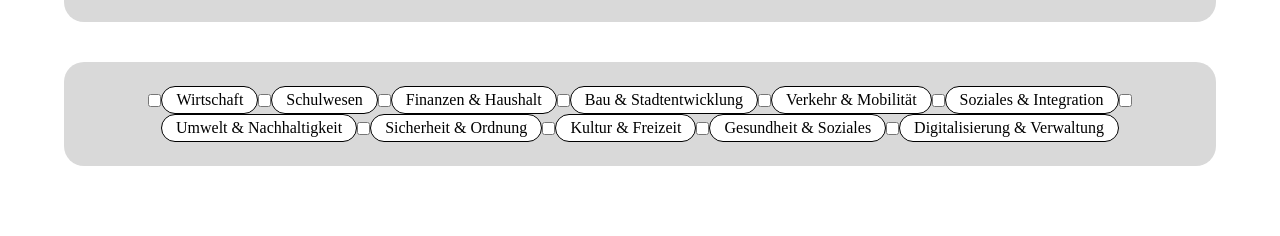
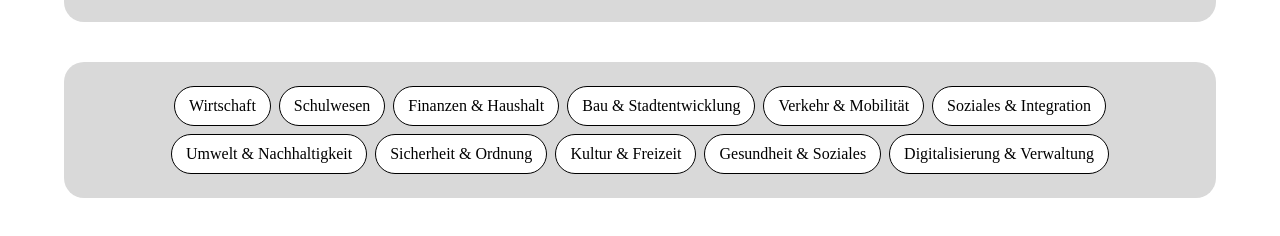
Before and after one commit to policast/msi-webapp, a Nuxt app: page / in a window 1280 px wide. Shown: the part 824-1060 px from the top of the page. Built offline with nearby package versions, Linux system fonts and the light colour scheme.

Commit message:
Add localstorage for save value checkboxes last visit, themes

```diff
--- a/components/aboutus.vue
+++ b/components/aboutus.vue
@@ -2,11 +2,14 @@
     <div class="aboutUs-wrapper">
         <h2>Über Münster Interessiert's</h2>
         <div class="about-video">
-            <iframe class="ms-Hack-Video"
-                src="https://www.youtube.com/embed/OuShG0X0udw?si=Gom9cHgs-deTD8iF&amp;start=2953"
-                title="YouTube video player" frameborder="0" allow="accelerometer;
+
+            <ClientOnly>
+                <iframe class="ms-Hack-Video"
+                    src="https://www.youtube.com/embed/OuShG0X0udw?si=Gom9cHgs-deTD8iF&amp;start=2953"
+                    title="YouTube video player" frameborder="0" allow="accelerometer;
     ; clipboard-write; encrypted-media; gyroscope; picture-in-picture; web-share"
-                referrerpolicy="strict-origin-when-cross-origin" allowfullscreen></iframe>
+                    referrerpolicy="strict-origin-when-cross-origin" allowfullscreen></iframe>
+            </ClientOnly>
 
             <ul>
                 <li>Unserer Antrieb ist...</li>
@@ -19,7 +22,7 @@
     </div>
 </template>
 
-<style lang="scss">
+<style lang="scss" scoped>
 .aboutUs-wrapper {
     @include mix.center();
     flex-direction: column;
--- a/components/logo.vue
+++ b/components/logo.vue
@@ -8,7 +8,7 @@
     </div>
 </template>
 
-<style lang="scss">
+<style lang="scss" scoped>
 .logo-wrapper {
     @include mix.center();
     flex-direction: column;
--- a/components/themes.vue
+++ b/components/themes.vue
@@ -1,28 +1,31 @@
 <template>
     <div class="themes-wrapper">
+
         <template v-for="(theme, index) in themes" :key="index">
-            <input type="checkbox" :id="`${theme}-${index}`" autocomplete="off" class="theme-checkbox">
-            <label class="theme-label" :for="`${theme}-${index}`">
+            <input type="checkbox" :id="`${index}`" autocomplete="off" class="theme-checkbox d-none"
+                v-model="checkedThemes[index]">
+            <label class="theme-label" :for="`${index}`">
                 {{ theme }}
             </label>
         </template>
+
     </div>
 </template>
 
-<style lang="scss">
+<style lang="scss" scoped>
 .themes-wrapper {
-    @include mix.center();
+    @include mix.center($g: 8px);
     background-color: #D9D9D9;
     flex-wrap: wrap;
     width: 90vw;
-    padding: 24px 0;
+    padding: 24px 16px;
     border-radius: 20px;
 }
 
 .theme-label {
     cursor: pointer;
     background-color: #fff;
-    padding: 4px 14px;
+    padding: 10px 14px;
     border: solid 1px black;
     border-radius: 25px;
 }
@@ -47,7 +50,9 @@ input.theme-checkbox:checked+.theme-label::before {
 </style>
 
 <script lang="ts" setup>
-let themes: string[] = ["Wirtschaft",
+import { ref, onMounted, watch } from 'vue';
+
+let themes = ref(["Wirtschaft",
     "Schulwesen",
     "Finanzen & Haushalt",
     "Bau & Stadtentwicklung",
@@ -57,7 +62,28 @@ let themes: string[] = ["Wirtschaft",
     "Sicherheit & Ordnung",
     "Kultur & Freizeit",
     "Gesundheit & Soziales",
-    "Digitalisierung & Verwaltung"]
+    "Digitalisierung & Verwaltung"]);
 
+const checkedThemes = ref<Record<number, boolean>>({});
+
+onMounted(() => {
+    const saved = localStorage.getItem('checkedThemes');
+
+    if (saved) {
+        checkedThemes.value = JSON.parse(saved);
+    } else {
+        themes.value.forEach((_, index) => {
+            checkedThemes.value[index] = false;
+        });
+    }
+});
+
+watch(
+    checkedThemes,
+    (newVal) => {
+        localStorage.setItem('checkedThemes', JSON.stringify(newVal));
+    },
+    { deep: true },
+);
 
 </script>
--- a/layouts/default.vue
+++ b/layouts/default.vue
@@ -24,8 +24,8 @@ useHead({
 </script>
 
 <style lang="scss">
- .center{
+.center {
     @include mix.center();
     padding: 20px 0;
- }
+}
 </style>
```
